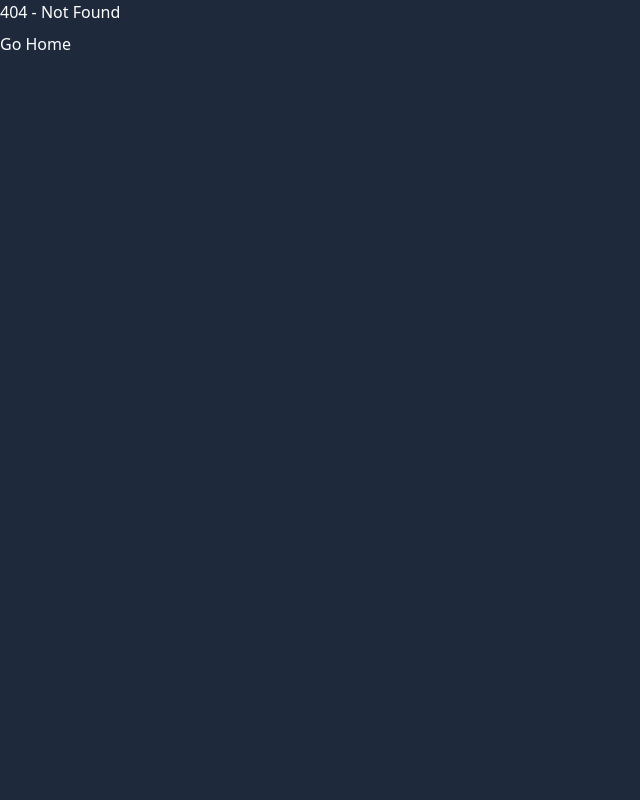
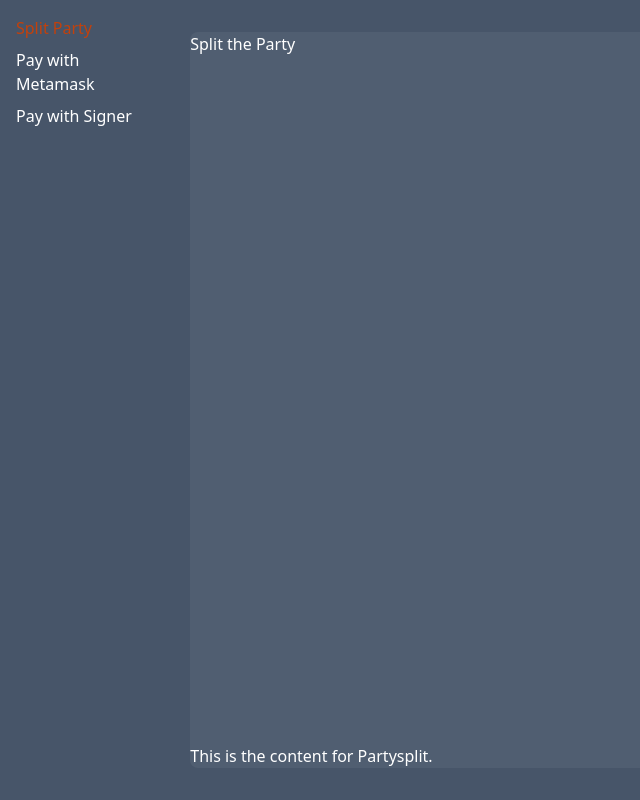
Before and after one commit to wstalmans1/dapp-dashboard-2, a React (Vite) app: page /#/dashboard/splitparty in a window 1280 px wide. Before the commit this address had no page. Shown: the whole page, without its empty margins (0-640 px from the left). Built offline with nearby package versions, Linux system fonts and the light colour scheme.

Commit message:
insertion of dashboard components

```diff
--- /dev/null
+++ b/src/components/Dashboard.tsx
@@ -0,0 +1,24 @@
+import '../styles/main.css';
+import { NavLink, Outlet } from "react-router-dom";
+
+export default function Dashboard() {
+
+  //const profiles = [1, 2, 3, 4, 5];
+
+  return (
+    <div className="flex gap-10 p-4 w-screen h-screen bg-slate-600 text-white">
+      <div className="flex flex-col gap-2">
+        <NavLink to="/dashboard/splitparty" className={({isActive}) => {return isActive ? "text-orange-700" : ""}}>
+          Split Party
+        </NavLink>
+        <NavLink to="/dashboard/paywithmetamask" className={({isActive}) => {return isActive ? "text-orange-700" : ""}}>
+          Pay with Metamask
+        </NavLink>
+        <NavLink to="/dashboard/paywithsigner" className={({isActive}) => {return isActive ? "text-orange-700" : ""}}>
+          Pay with Signer
+        </NavLink>
+      </div>
+      <Outlet />
+    </div>
+  );
+}
--- /dev/null
+++ b/src/components/PartySplit.tsx
@@ -0,0 +1,12 @@
+import React from 'react';
+
+const PartySplit: React.FC = () => (
+  <div className="flex grow w-full h-full flex-col px-3 py-4 md:px-2">
+    <div className="flex grow flex-row justify-between space-x-2 bg-white bg-opacity-5 w-full rounded-lg md:flex-col md:space-x-0 md:space-y-2">
+      <h1>Split the Party</h1>
+      <p>This is the content for Partysplit.</p>
+    </div>
+  </div>
+);
+
+export default PartySplit;
--- /dev/null
+++ b/src/components/PayWithMetamask.tsx
@@ -0,0 +1,12 @@
+import React from 'react';
+
+const PayWithMetamask: React.FC = () => (
+  <div className="flex grow w-full h-full flex-col px-3 py-4 md:px-2">
+    <div className="flex grow flex-row justify-between space-x-2 bg-white bg-opacity-5 w-full rounded-lg md:flex-col md:space-x-0 md:space-y-2">
+      <h1>Pay with Metamask</h1>
+      <p>This is the content for Pay with metamask.</p>
+    </div>
+  </div>
+);
+
+export default PayWithMetamask;
--- /dev/null
+++ b/src/components/PayWithSigner.tsx
@@ -0,0 +1,12 @@
+import React from 'react';
+
+const PayWithSigner: React.FC = () => (
+  <div className="flex grow w-full h-full flex-col px-3 py-4 md:px-2">
+    <div className="flex grow flex-row justify-between space-x-2 bg-white bg-opacity-5 w-full rounded-lg md:flex-col md:space-x-0 md:space-y-2">
+      <h1>Pay with Signer</h1>
+      <p>This is the content for Paywithsigner.</p>
+    </div>
+  </div>
+);
+
+export default PayWithSigner;
--- a/src/components/ProfilesPage.tsx
+++ /dev/null
@@ -1,20 +0,0 @@
-import '../styles/main.css';
-import { NavLink, Outlet } from "react-router-dom";
-
-export default function ProfilesPage() {
-
-  const profiles = [1, 2, 3, 4, 5];
-
-  return (
-    <div className="flex gap-10 p-4 w-screen h-screen bg-slate-600 text-white">
-      <div className="flex flex-col gap-2">
-        {profiles.map((profile) => (
-          <NavLink key={profile} to={`/profiles/${profile}`} className={({isActive}) => {return isActive ? "text-orange-700" : ""}}>
-            Profile {profile}
-          </NavLink>
-        ))}
-      </div>
-      <Outlet />
-    </div>
-  );
-}
```
Also changed, not shown: src/main.tsx (+13 -3 lines).
